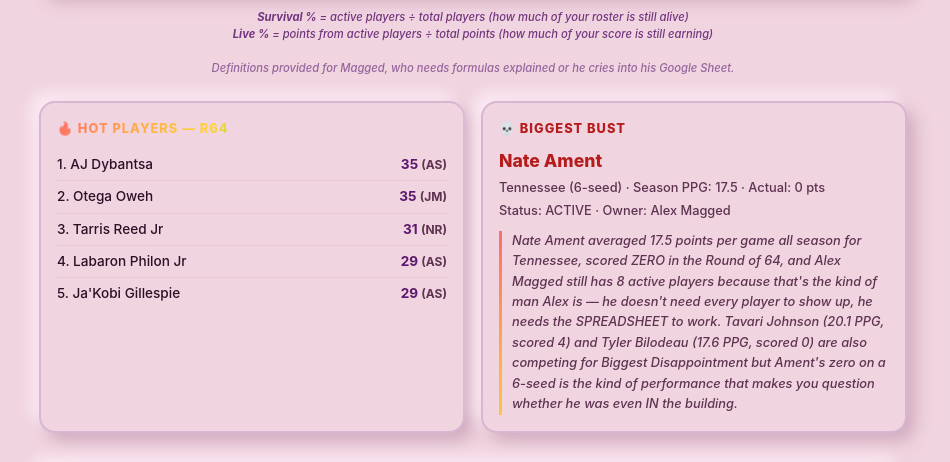
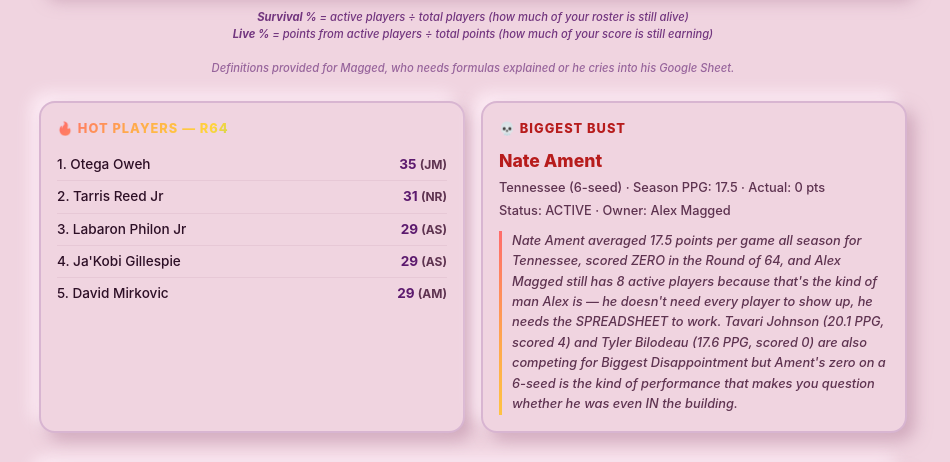
Before and after one commit to brandon-charles-novice-developer/march-madness-tracker, a plain HTML site: page index.html in a window 1280 px wide. Shown: the part 923-1385 px from the top of the page, without its empty margins (167-1117 px from the left). Drawn offline with Linux system fonts and the light colour scheme.

Commit message:
fix: exclude eliminated players from Hot Players list
Eliminated players can't score again — their points count toward
their manager's total but they shouldn't be showcased as 'hot'
since they have no future upside.

```diff
--- a/index.html
+++ b/index.html
@@ -352,7 +352,8 @@ function renderStandingsTable(rest) {
 function renderHighlights(standings, currentRound, commentary) {
   const el = document.getElementById('highlights');
   const allPlayers = standings.flatMap(s => s.players.map(p => ({ ...p, manager: s.manager })));
-  const roundScorers = allPlayers.filter(p => (p.round_scores[currentRound] || 0) > 0)
+  const roundScorers = allPlayers
+    .filter(p => (p.round_scores[currentRound] || 0) > 0 && p.status === 'active')
     .sort((a, b) => (b.round_scores[currentRound] || 0) - (a.round_scores[currentRound] || 0));
   const top5 = roundScorers.slice(0, 5);
 
```
